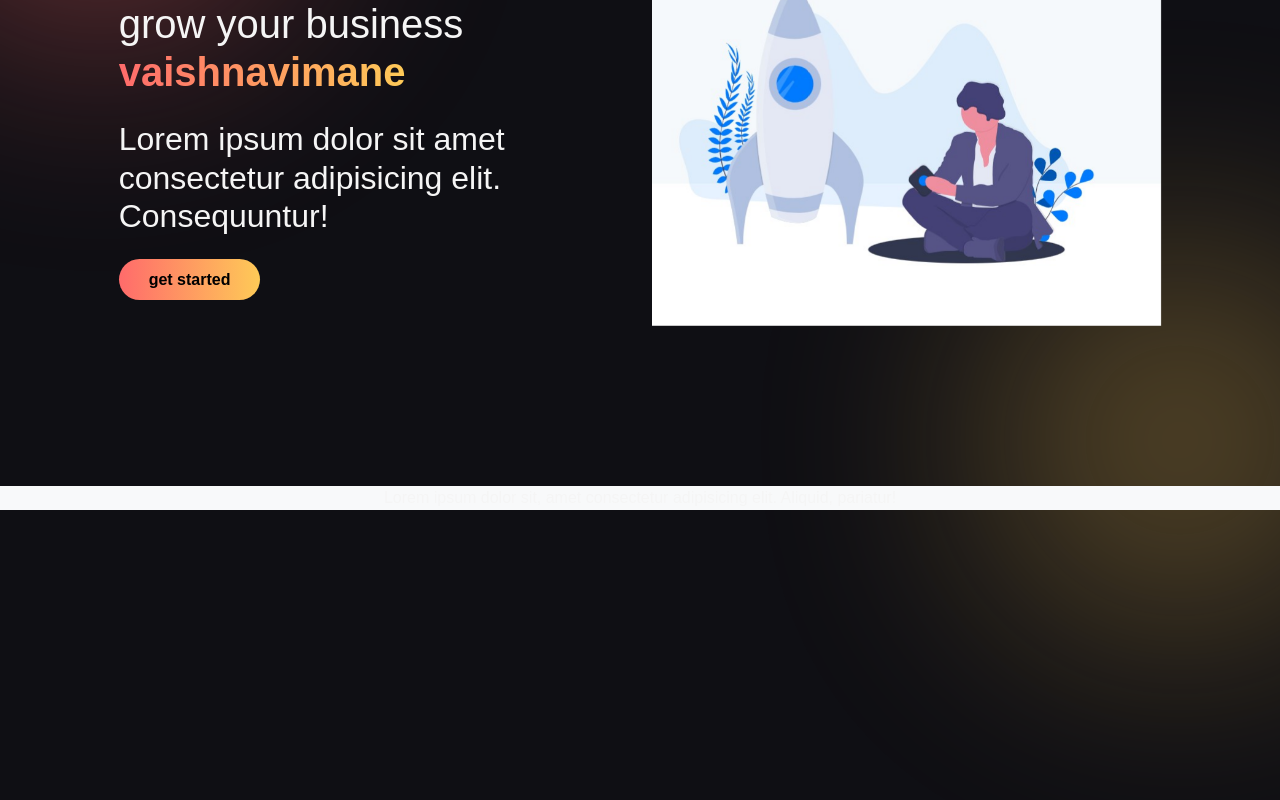
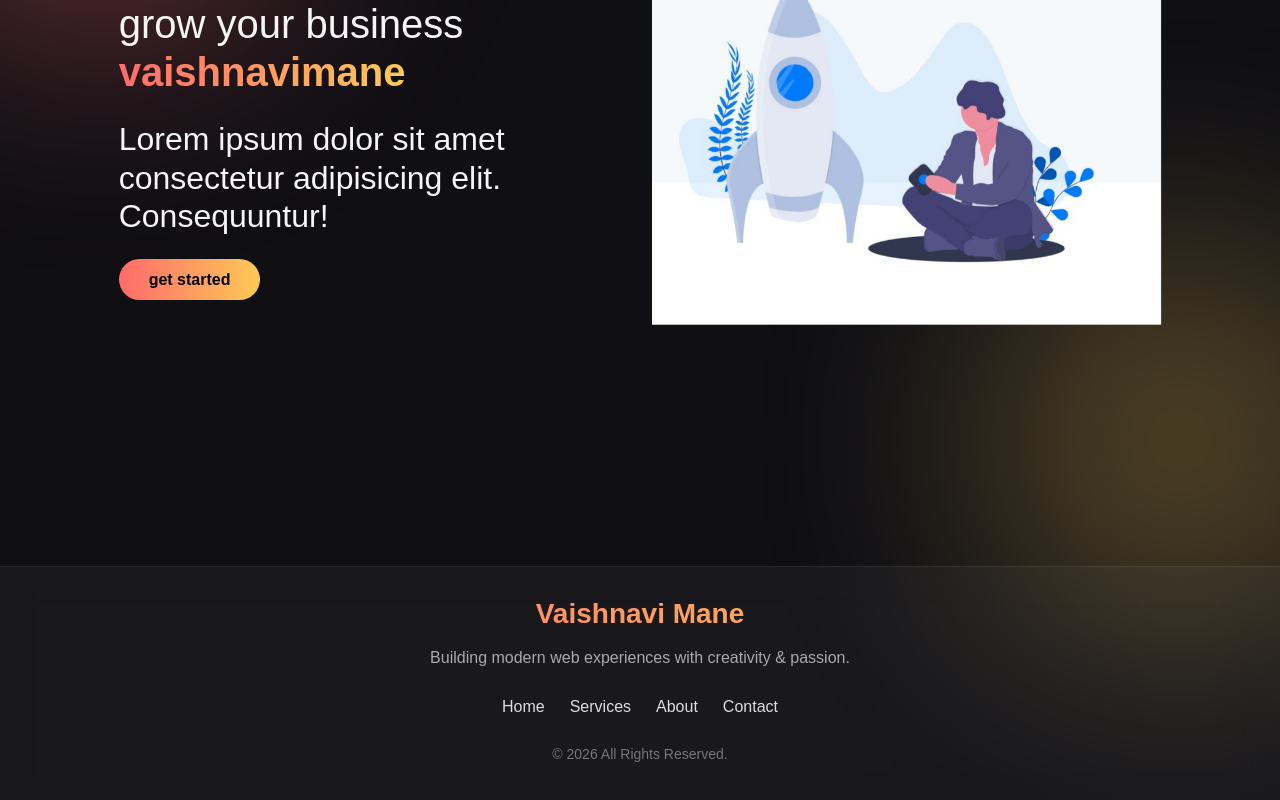
Before and after one commit to vaishnavimane896/newweb, a React (Vite) app in the folder my-react-app/: page / in a window 1280 px wide. Shown: the part 260-1060 px from the top of the page. Before the commit the page ends 800 px from the top, so only its background shows below. Built offline with nearby package versions, Linux system fonts and the light colour scheme.

Commit message:
Update Footer.jsx

```diff
--- a/my-react-app/src/Footer.jsx
+++ b/my-react-app/src/Footer.jsx
@@ -1,16 +1,32 @@
 import React from 'react'
+import { NavLink } from 'react-router-dom'
 
 const Footer = () => {
   return (
-    <>
-    <footer className='bg-light text-center'>
-        <p>
-      Lorem ipsum dolor sit, amet consectetur adipisicing elit. Aliquid, pariatur!
-        </p>
+    <footer className="footer-section">
+      <div className="container">
+        <div className="footer-content">
 
+          <h3 className="footer-brand">Vaishnavi Mane</h3>
+
+          <p className="footer-text">
+            Building modern web experiences with creativity & passion.
+          </p>
+
+          <div className="footer-links">
+            <NavLink to="/">Home</NavLink>
+            <NavLink to="/service">Services</NavLink>
+            <NavLink to="/about">About</NavLink>
+            <NavLink to="/contact">Contact</NavLink>
+          </div>
+
+          <p className="footer-copy">
+            © {new Date().getFullYear()} All Rights Reserved.
+          </p>
+
+        </div>
+      </div>
     </footer>
-
-    </>
   )
 }
 
```
